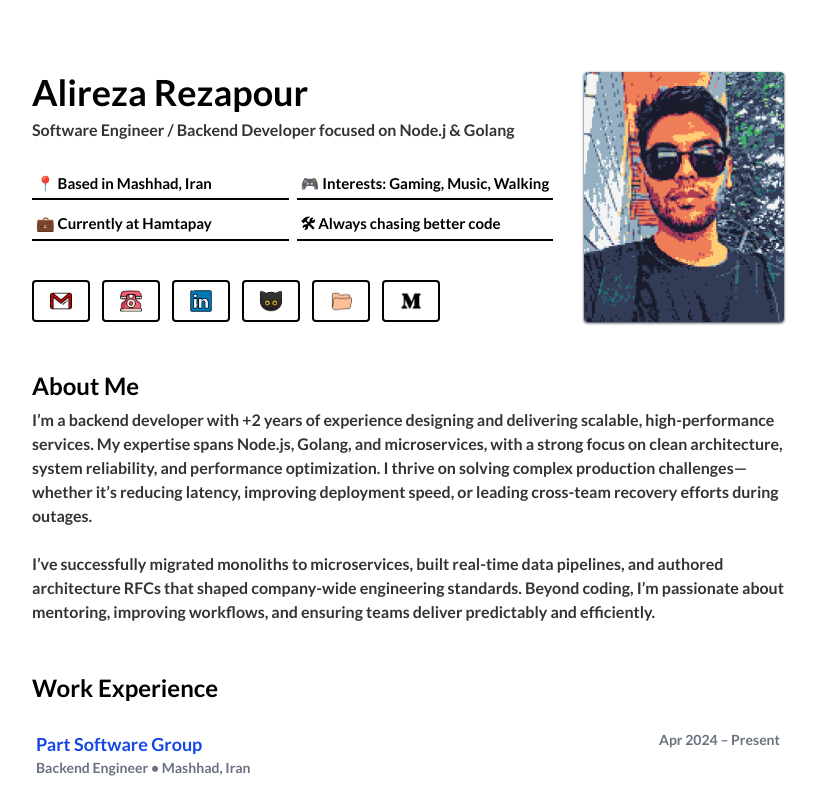
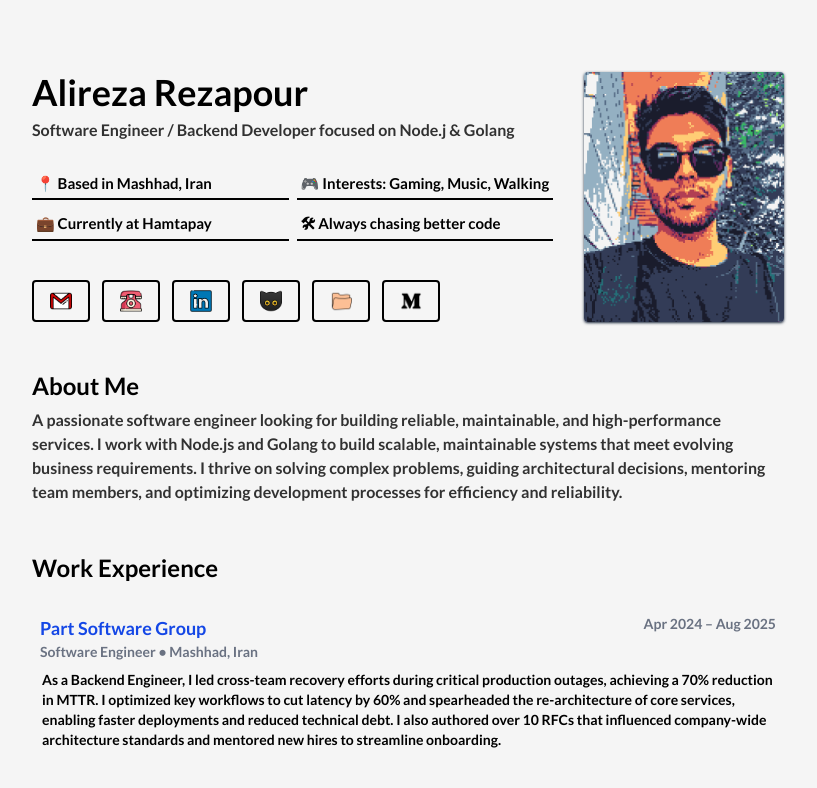
Before and after one commit to alireza12prom/portfolio, a Next.js app: page / in a window 1280 px wide. Shown: the top 788 px of the page, without its empty margins (232-1049 px from the left). Built offline with nearby package versions, Linux system fonts and the light colour scheme.

Commit message:
Update background color in globals.css and refine experience section in page.tsx

```diff
--- a/src/app/globals.css
+++ b/src/app/globals.css
@@ -1,7 +1,7 @@
 @import "tailwindcss";
 
 :root {
-  --background: #ffffff;
+  --background: #F5F5F5;
   --foreground: #171717;
 }
 
@@ -14,7 +14,7 @@
 
 @media (prefers-color-scheme: dark) {
   :root {
-    --background: #ffffff;
+    --background: #F5F5F5;
     --foreground: #ededed;
   }
 }
--- a/src/app/page.tsx
+++ b/src/app/page.tsx
@@ -65,9 +65,9 @@ const experiences = [
   {
     company: "Part Software Group",
     link: 'https://partsoftware.com',
-    role: "Backend Engineer",
+    role: "Software Engineer",
     location: "Mashhad, Iran",
-    period: "Apr 2024 – Present",
+    period: "Apr 2024 – Aug 2025",
     description:
       "As a Backend Engineer, I led cross-team recovery efforts during critical production outages, achieving a 70% reduction in MTTR. I optimized key workflows to cut latency by 60% and spearheaded the re-architecture of core services, enabling faster deployments and reduced technical debt. I also authored over 10 RFCs that influenced company-wide architecture standards and mentored new hires to streamline onboarding."
   },
@@ -92,7 +92,7 @@ const experiences = [
 
 export default function Home() {
   return (
-    <main className="container relative mx-auto overflow-auto md:p-16 p-4 bg-[#ffffff] text-[#000000]">
+    <main className="container relative mx-auto overflow-auto md:p-16 p-4 text-[#000000]">
 
       <section className="flex flex-col items-center space-y-8">
 
@@ -180,13 +180,11 @@ export default function Home() {
         </div>
 
         {/* About Me */}
-        <section className="flex flex-col items-stretch justify-center p-2 w-3xl space-y-1.5 border-gray-600 border-0 border-dashed">
+        <section className="flex flex-col items-stretch justify-center p-2 w-3xl space-y-1.5 border-gray-600 border-0 border-dashed hover:bg-gray-200 rounded cursor-pointer duration-200">
           <h1 className="text-2xl">About Me</h1>
           <p className="text-black/80">
-            I’m a backend developer with +2 years of experience designing and delivering scalable, high-performance services. My expertise spans Node.js, Golang, and microservices, with a strong focus on clean architecture, system reliability, and performance optimization. I thrive on solving complex production challenges—whether it’s reducing latency, improving deployment speed, or leading cross-team recovery efforts during outages.
-            <br />
-            <br />
-            I’ve successfully migrated monoliths to microservices, built real-time data pipelines, and authored architecture RFCs that shaped company-wide engineering standards. Beyond coding, I’m passionate about mentoring, improving workflows, and ensuring teams deliver predictably and efficiently.
+            A passionate software engineer looking for building reliable, maintainable, and high-performance services.
+            I work with Node.js and Golang to build scalable, maintainable systems that meet evolving business requirements. I thrive on solving complex problems, guiding architectural decisions, mentoring team members, and optimizing development processes for efficiency and reliability.
           </p>
         </section>
 
@@ -197,7 +195,7 @@ export default function Home() {
           {
             experiences.map((ex, idx) => {
               return (
-                <div key={idx} className="hover:bg-gray-200 rounded cursor-pointer duration-200 p-1">
+                <div key={idx} className="hover:bg-gray-200 rounded cursor-pointer duration-200 p-2">
                   <div className="flex items-stretch justify-between">
                     <a href={ex.link} target="_blank" rel="noopener noreferrer" className="flex text-lg text-blue-700 hover:underline">
                       {ex.company}
```
